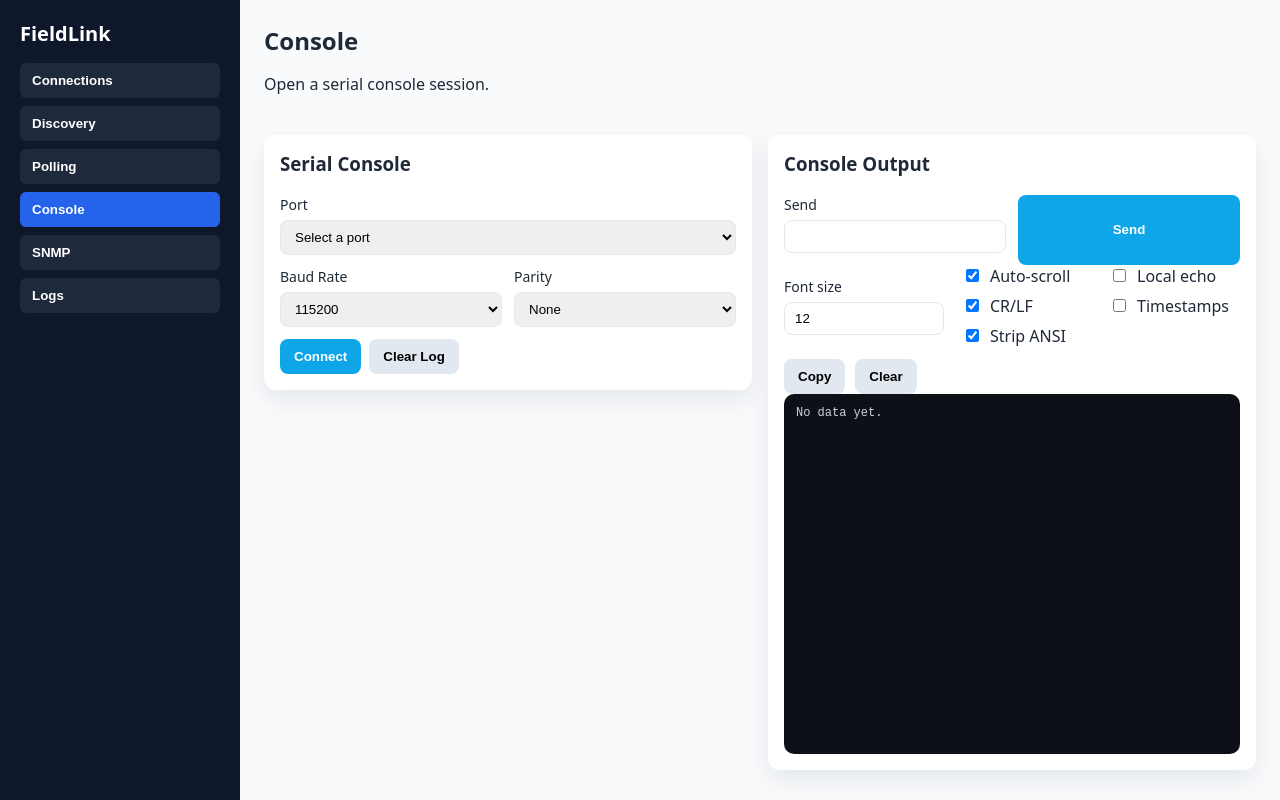
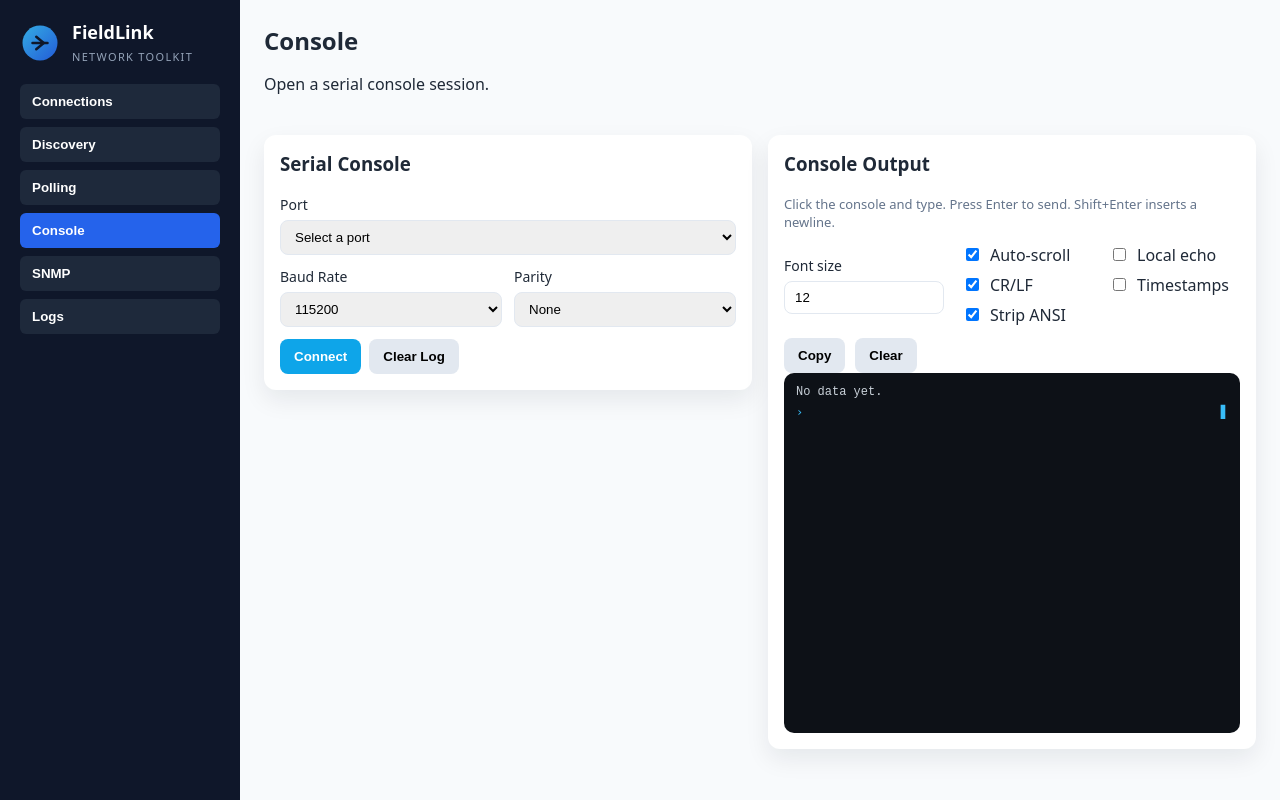
Before and after one commit to jordandarabosai-cloud/fieldlink, a React (Vite) app in the folder desktop/: page / in a window 1280 px wide. Both pictures are taken after a click on the button "Console". Built offline with nearby package versions, Linux system fonts and the light colour scheme.

Commit message:
Improve console typing UX and add logo

```diff
--- a/desktop/src/App.tsx
+++ b/desktop/src/App.tsx
@@ -267,14 +267,15 @@ export default function App() {
     }
   };
 
-  const sendConsoleInput = async () => {
-    if (!consoleInput) return;
-    const payload = consoleInput + (consoleCrLf ? "\r\n" : "\n");
+  const sendConsoleInput = async (value?: string) => {
+    const inputToSend = value ?? consoleInput;
+    if (!inputToSend) return;
+    const payload = inputToSend + (consoleCrLf ? "\r\n" : "\n");
     try {
       await window.fieldlink.serial.consoleWrite({ data: payload });
       if (consoleLocalEcho) {
         const stamp = consoleTimestamp ? `${formatTimestamp(new Date())} ` : "";
-        setConsoleLog((log) => (log + stamp + consoleInput + (consoleCrLf ? "\r\n" : "\n")).slice(-20000));
+        setConsoleLog((log) => (log + stamp + inputToSend + (consoleCrLf ? "\r\n" : "\n")).slice(-20000));
       }
       setConsoleInput("");
     } catch (err) {
@@ -861,7 +862,7 @@ export default function App() {
     if (el) {
       el.scrollTop = el.scrollHeight;
     }
-  }, [consoleLog, consoleAutoScroll]);
+  }, [consoleLog, consoleAutoScroll, consoleInput]);
 
   useEffect(() => {
     if (!snmpCounterActive) return;
@@ -948,7 +949,25 @@ export default function App() {
   return (
     <div className="app">
       <aside className="sidebar">
-        <h1>FieldLink</h1>
+        <div className="logo">
+          <div className="logo-mark" aria-hidden>
+            <svg viewBox="0 0 64 64" role="img" aria-label="FieldLink logo">
+              <defs>
+                <linearGradient id="fl-grad" x1="0" y1="0" x2="1" y2="1">
+                  <stop offset="0%" stopColor="#38bdf8" />
+                  <stop offset="100%" stopColor="#2563eb" />
+                </linearGradient>
+              </defs>
+              <circle cx="32" cy="32" r="28" fill="url(#fl-grad)" opacity="0.9" />
+              <path d="M20 32h24" stroke="#0f172a" strokeWidth="4" strokeLinecap="round" />
+              <path d="M26 22l12 10-12 10" stroke="#0f172a" strokeWidth="4" strokeLinecap="round" strokeLinejoin="round" fill="none" />
+            </svg>
+          </div>
+          <div className="logo-text">
+            <span>FieldLink</span>
+            <small>Network Toolkit</small>
+          </div>
+        </div>
         <nav>
           <button className={activePage === "connections" ? "active" : ""} onClick={() => setActivePage("connections")}>
             Connections
@@ -1430,24 +1449,7 @@ export default function App() {
 
             <div className="card">
               <h3>Console Output</h3>
-              <div className="field-row">
-                <label className="field" style={{ flex: 1 }}>
-                  Send
-                  <input
-                    value={consoleInput}
-                    onChange={(e) => setConsoleInput(e.target.value)}
-                    onKeyDown={(e) => {
-                      if (e.key === "Enter") {
-                        e.preventDefault();
-                        sendConsoleInput();
-                      }
-                    }}
-                  />
-                </label>
-                <button className="secondary" onClick={sendConsoleInput}>
-                  Send
-                </button>
-              </div>
+              <p className="helper-text">Click the console and type. Press Enter to send. Shift+Enter inserts a newline.</p>
               <div className="console-controls">
                 <label className="field">
                   Font size
@@ -1508,8 +1510,50 @@ export default function App() {
                   <button className="ghost" onClick={() => setConsoleLog("")}>Clear</button>
                 </div>
               </div>
-              <div className="console-output" ref={consoleOutputRef} style={{ fontSize: `${consoleFontSize}px` }}>
+              <div
+                className="console-output"
+                ref={consoleOutputRef}
+                style={{ fontSize: `${consoleFontSize}px` }}
+                tabIndex={0}
+                onKeyDown={(e) => {
+                  if (!consoleConnected) return;
+                  if (e.key === "Enter" && !e.shiftKey) {
+                    e.preventDefault();
+                    sendConsoleInput();
+                    return;
+                  }
+                  if (e.key === "Enter" && e.shiftKey) {
+                    e.preventDefault();
+                    setConsoleInput((value) => value + "\n");
+                    return;
+                  }
+                  if (e.key === "Backspace") {
+                    e.preventDefault();
+                    setConsoleInput((value) => value.slice(0, -1));
+                    return;
+                  }
+                  if (e.key.length === 1 && !e.ctrlKey && !e.metaKey && !e.altKey) {
+                    e.preventDefault();
+                    setConsoleInput((value) => value + e.key);
+                  }
+                }}
+                onPaste={(e) => {
+                  if (!consoleConnected) return;
+                  const text = e.clipboardData.getData("text");
+                  if (text) {
+                    e.preventDefault();
+                    setConsoleInput((value) => value + text.replace(/\r/g, ""));
+                  }
+                }}
+              >
                 <pre>{consoleLog || "No data yet."}</pre>
+                <div className="console-input-line">
+                  <span className="console-prompt">›</span>
+                  <span className="console-input">{consoleInput}</span>
+                  <span className="console-caret" aria-hidden>
+                    ▋
+                  </span>
+                </div>
               </div>
             </div>
           </section>
--- a/desktop/src/styles.css
+++ b/desktop/src/styles.css
@@ -24,9 +24,36 @@ body {
   padding: 20px;
 }
 
-.sidebar h1 {
-  margin: 0 0 16px 0;
-  font-size: 20px;
+.logo {
+  display: flex;
+  align-items: center;
+  gap: 12px;
+  margin-bottom: 18px;
+}
+
+.logo-mark {
+  width: 40px;
+  height: 40px;
+  display: grid;
+  place-items: center;
+}
+
+.logo-mark svg {
+  width: 100%;
+  height: 100%;
+}
+
+.logo-text span {
+  font-size: 18px;
+  font-weight: 700;
+  display: block;
+}
+
+.logo-text small {
+  font-size: 11px;
+  color: #94a3b8;
+  text-transform: uppercase;
+  letter-spacing: 0.12em;
 }
 
 .sidebar button {
@@ -223,11 +250,40 @@ button.ghost {
   overflow: auto;
   font-family: "SFMono-Regular", ui-monospace, SFMono-Regular, Menlo, Monaco, Consolas, "Liberation Mono", "Courier New", monospace;
   font-size: 12px;
+  outline: none;
 }
 
 .console-output pre {
   margin: 0;
   white-space: pre-wrap;
+}
+
+.console-input-line {
+  display: flex;
+  align-items: center;
+  gap: 6px;
+  margin-top: 6px;
+  color: #e2e8f0;
+}
+
+.console-prompt {
+  color: #38bdf8;
+}
+
+.console-input {
+  white-space: pre-wrap;
+  flex: 1;
+}
+
+.console-caret {
+  color: #38bdf8;
+  animation: blink 1s steps(2, start) infinite;
+}
+
+@keyframes blink {
+  0% { opacity: 1; }
+  50% { opacity: 0; }
+  100% { opacity: 1; }
 }
 
 .inline-toggle {
```
Also changed, not shown: 1 other file (tests, documents, lock files or other folders).
